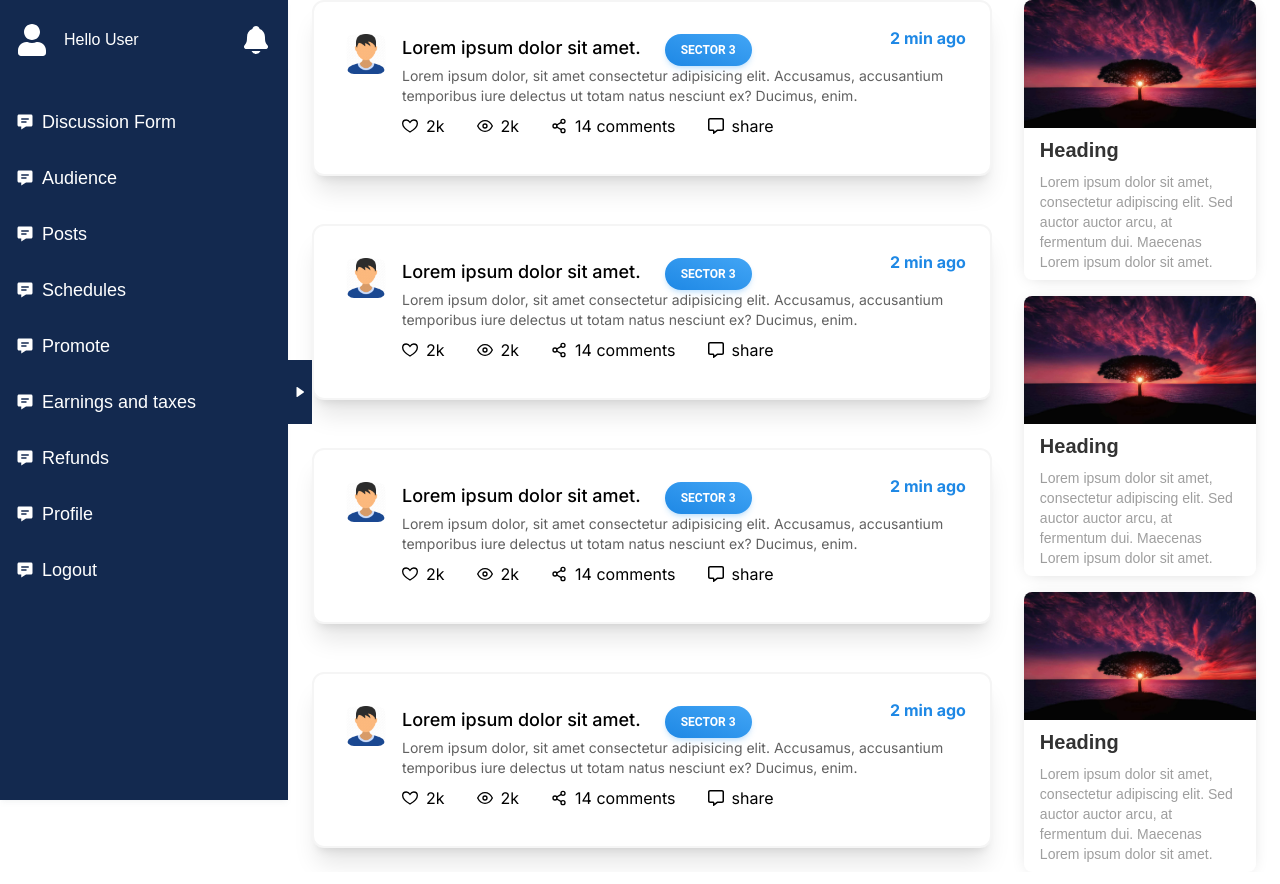
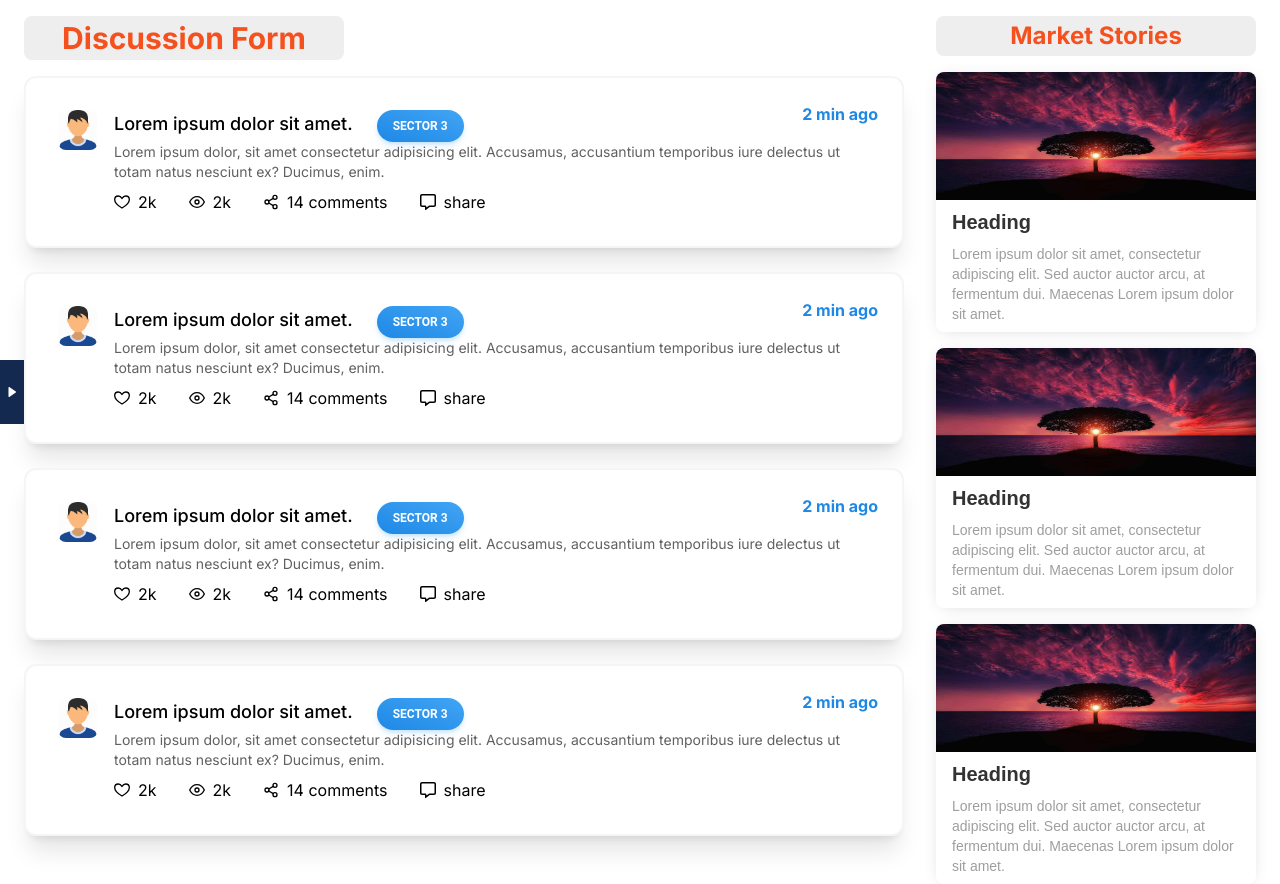
Before and after one commit to RF-Rifat/GoIndia-Stocks, a Next.js app: page / in a window 1280 px wide. Built offline with nearby package versions, Linux system fonts and the light colour scheme.

Commit message:
disc card modified

```diff
--- a/app/page.tsx
+++ b/app/page.tsx
@@ -11,22 +11,35 @@ export default function Home() {
   const [sideBarOpen, setSideBarOpen] = useState(false);
   return (
     <div className="flex">
-      <div className={`absolute lg:relative ${sideBarOpen && "z-40"}`}>
+      <div className={`absolute lg:hidden ${sideBarOpen && "z-40"}`}>
+        <Sidebar sideBarOpen={sideBarOpen} setSideBarOpen={setSideBarOpen} />
+      </div>
+      <div className={`relative lg:block hidden ${sideBarOpen && "z-40"}`}>
         <Sidebar sideBarOpen={sideBarOpen} setSideBarOpen={setSideBarOpen} />
       </div>
       <div
         onClick={() => setSideBarOpen(!sideBarOpen)}
         className={`absolute ${
-          sideBarOpen ? "left-72" : "left-0 lg:left-72"
+          sideBarOpen ? "left-72" : "left-0"
         } transition-transform duration-500 top-[45%] h-16 w-6 p-[6px] cursor-pointer text-white bg-[#13294f] flex items-center justify-center z-50`}
       >
         <BiSolidRightArrow className="w-4 h-4" />
       </div>
 
       {/*           Discussion   form       */}
-      <div className="hidden lg:flex gap-8 px-6">
-        <DiscussionForm />
-        <Market />
+      <div className="hidden lg:flex lg:flex-wrap xl:flex-nowrap gap-8 px-6">
+        <div>
+          <h2 className="text-3xl py-1 font-bold text-deep-orange-600 bg-gray-200 text-center w-80 rounded-lg my-4">
+            Discussion Form
+          </h2>
+          <DiscussionForm />
+        </div>
+        <div>
+          <h2 className="text-2xl py-1 font-bold text-deep-orange-600 bg-gray-200 text-center w-80 rounded-lg my-4">
+            Market Stories
+          </h2>
+          <Market />
+        </div>
       </div>
       <div className="lg:hidden z-10">
         <TabsDefault />
--- a/components/DiscussionCard.tsx
+++ b/components/DiscussionCard.tsx
@@ -8,7 +8,7 @@ const DiscussionCard = () => {
   return (
     <>
       {" "}
-      <article className="rounded-xl border-2 border-gray-100 bg-white shadow-xl h-44 relative">
+      <article className="rounded-xl border-2 border-gray-100 bg-white shadow-xl relative">
         <div className="flex items-start gap-4 p-4 sm:p-6 lg:p-8">
           <a href="#" className="block shrink-0">
             <Image
@@ -57,7 +57,7 @@ const DiscussionCard = () => {
           </div>
         </div>
         <div className="absolute text-blue-600 top-6 right-6 font-bold">
-         2 min ago
+          2 min ago
         </div>
       </article>
     </>
--- a/components/sidebar.tsx
+++ b/components/sidebar.tsx
@@ -38,7 +38,7 @@ export function SideNav({ sideBarOpen }: any) {
   return (
     <aside
       className={`${
-        sideBarOpen ? "translate-x-0 z-30" : "-translate-x-80"
+        sideBarOpen ? "translate-x-0 z-30 " : "-translate-x-80 lg:w-0"
       } "fixed inset-0 z-50 h-fit overflow-y-auto w-72 transition-transform duration-100 xl:translate-x-0 shadow-md shadow-blue-gray-500/5 dark:bg-dark"`}
     >
       <nav className="bg-[#13294f] relative h-screen top-0 left-0 py-6 font-[sans-serif]">
```
